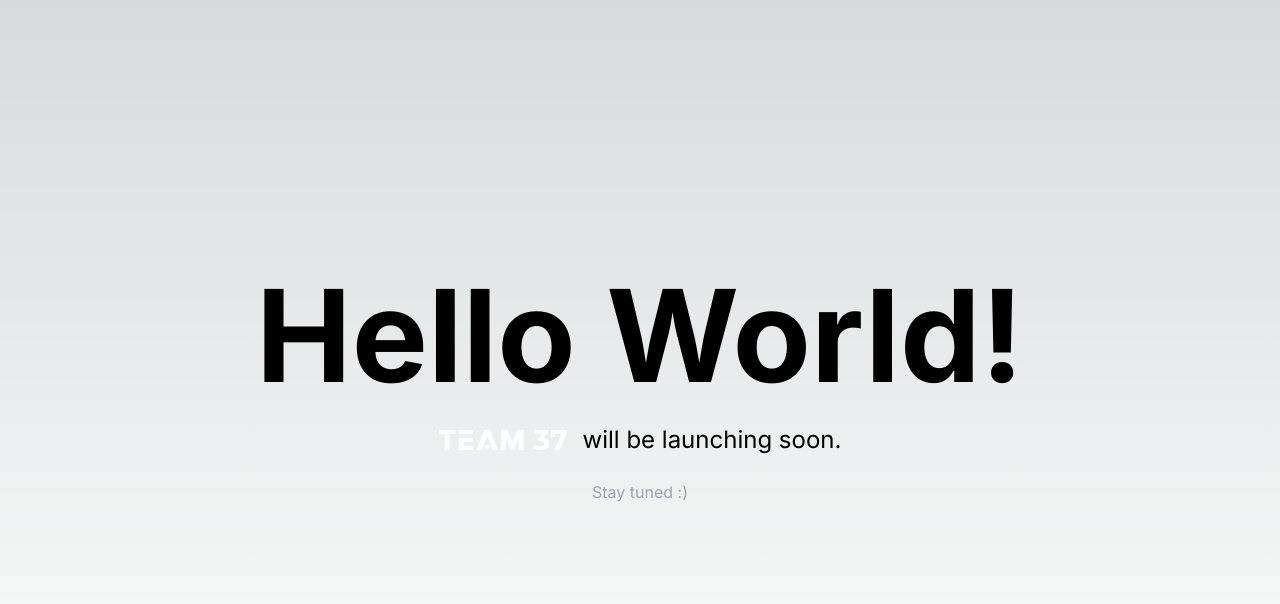
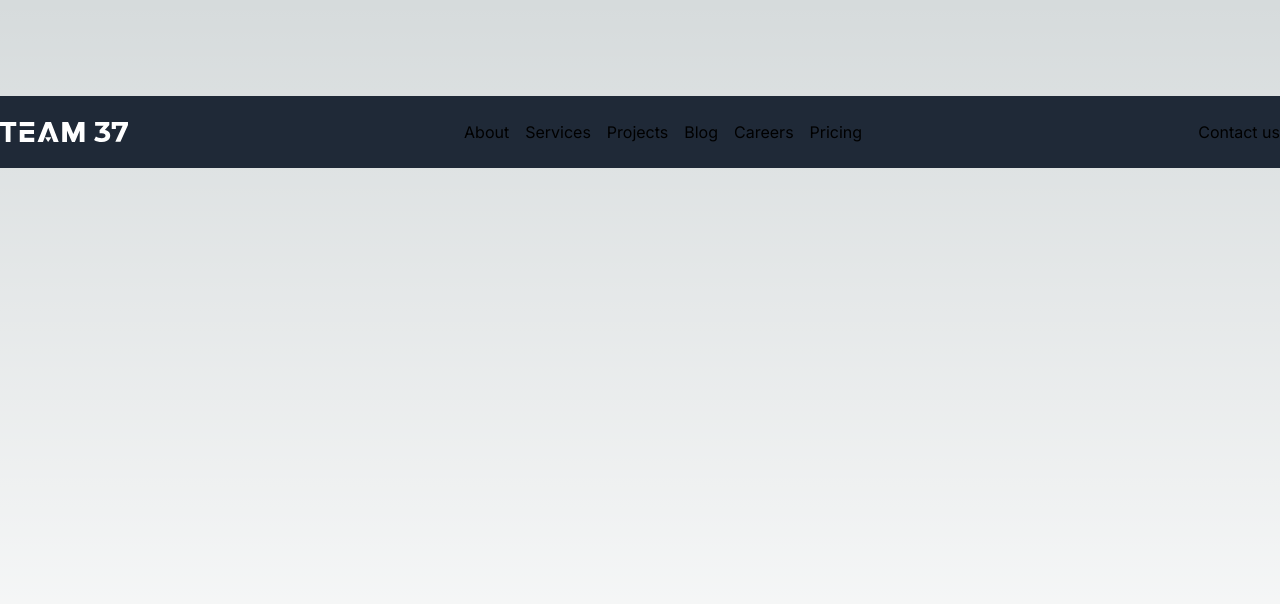
Before and after one commit to Team37-ID/team37, a Next.js app: page / in a window 1280 px wide. Shown: the top 604 px of the page. Built offline with nearby package versions, Linux system fonts and the light colour scheme.

Commit message:
feat(wip): add navigation bar

```diff
--- a/src/app/page.tsx
+++ b/src/app/page.tsx
@@ -1,16 +1,27 @@
-import Image from "next/image";
+import NavBar from "@/components/NavigationBar/NavBar"
+import NavItemList from "@/components/NavigationBar/NavItemList"
+import Image from "next/image"
+import Link from "next/link"
+import { NAV_ITEMS } from "@/components/NavigationBar/itemsList"
 
 export default function Home() {
   return (
-    <main className="flex flex-col items-center justify-center min-h-screen md:p-24">
-      <div className="flex flex-col items-center justify-center">
-        <span className="text-6xl font-bold md:text-9xl">Hello World!</span> <br />
-        <span className="flex flex-row items-center gap-2 text-xl md:gap-4 md:text-2xl">
-          <Image src="/team37-logo.svg" alt="Team 37 white logo" height={128} width={128} />
-          will be launching soon.
-        </span> <br />
-        <span className="text-gray-400">Stay tuned :&#41;</span> <br />
-      </div>
+    <main className="flex flex-row justify-center min-h-screen md:p-24">
+      <header>
+        <NavBar>
+          <Link href="#" passHref>
+            <Image src="/team37-logo.svg" alt="logo" width={128} height={128} />
+          </Link>
+          <NavItemList>
+            {NAV_ITEMS.map((item) => (
+              <Link href={item.href || "/"} key={item.label} target="_blank">
+                <button>{item.label}</button>
+              </Link>
+            ))}
+          </NavItemList>
+          <button>Contact us</button>
+        </NavBar>
+      </header>
     </main>
   )
 }
--- /dev/null
+++ b/src/components/NavigationBar/NavBar.tsx
@@ -0,0 +1,15 @@
+import React from 'react'
+
+interface NavBarProps {
+    children: React.ReactNode
+}
+
+const NavBar = ({ children }: NavBarProps) => {
+    return (
+        <nav className="flex flex-row items-center justify-between w-screen py-6 bg-gray-800">
+            { children }
+        </nav>
+    )
+}
+
+export default NavBar
--- /dev/null
+++ b/src/components/NavigationBar/NavItemList.tsx
@@ -0,0 +1,17 @@
+import Link from "next/link"
+
+interface NavItemProps {
+    children: React.ReactNode | Array<React.ReactElement>
+}
+
+const NavItemList = ({ children }: NavItemProps) => {
+    return (
+        <ul>
+            <li className="flex flex-row gap-4">
+                { children }
+            </li>
+        </ul>
+    )
+}
+
+export default NavItemList
--- /dev/null
+++ b/src/components/NavigationBar/itemsList.ts
@@ -0,0 +1,10 @@
+import { NavTypes } from "@/types/types"
+
+export const NAV_ITEMS: NavTypes[] = [
+    { href: "/about", label: "About" },
+    { href: "/services", label: "Services" },
+    { href: "/projects", label: "Projects" },
+    { href: "/blog", label: "Blog" },
+    { href: "/careers", label: "Careers" },
+    { href: "/pricing", label: "Pricing" },
+]
--- /dev/null
+++ b/src/types/types.ts
@@ -0,0 +1,6 @@
+export type NavTypes = {
+    label: string
+    children?: NavTypes[]
+    href?: string
+    target?: string
+}
```
